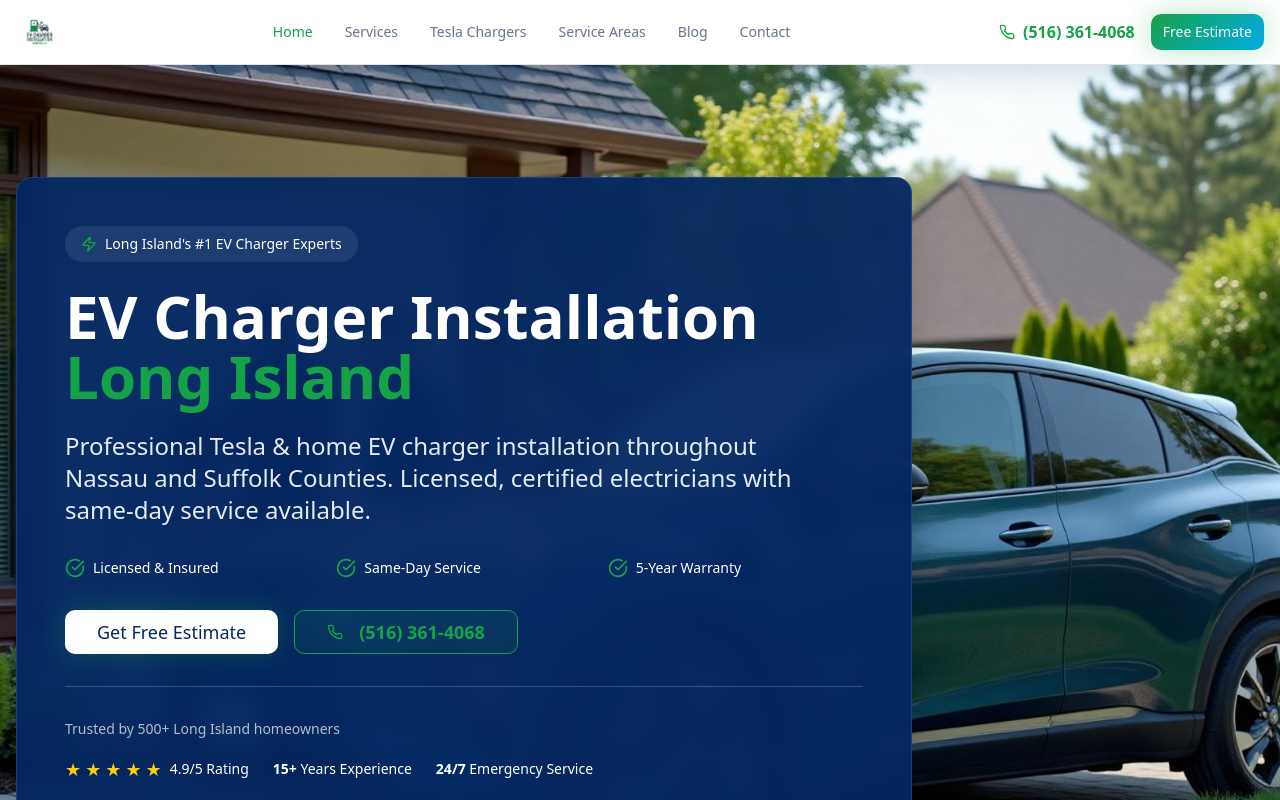
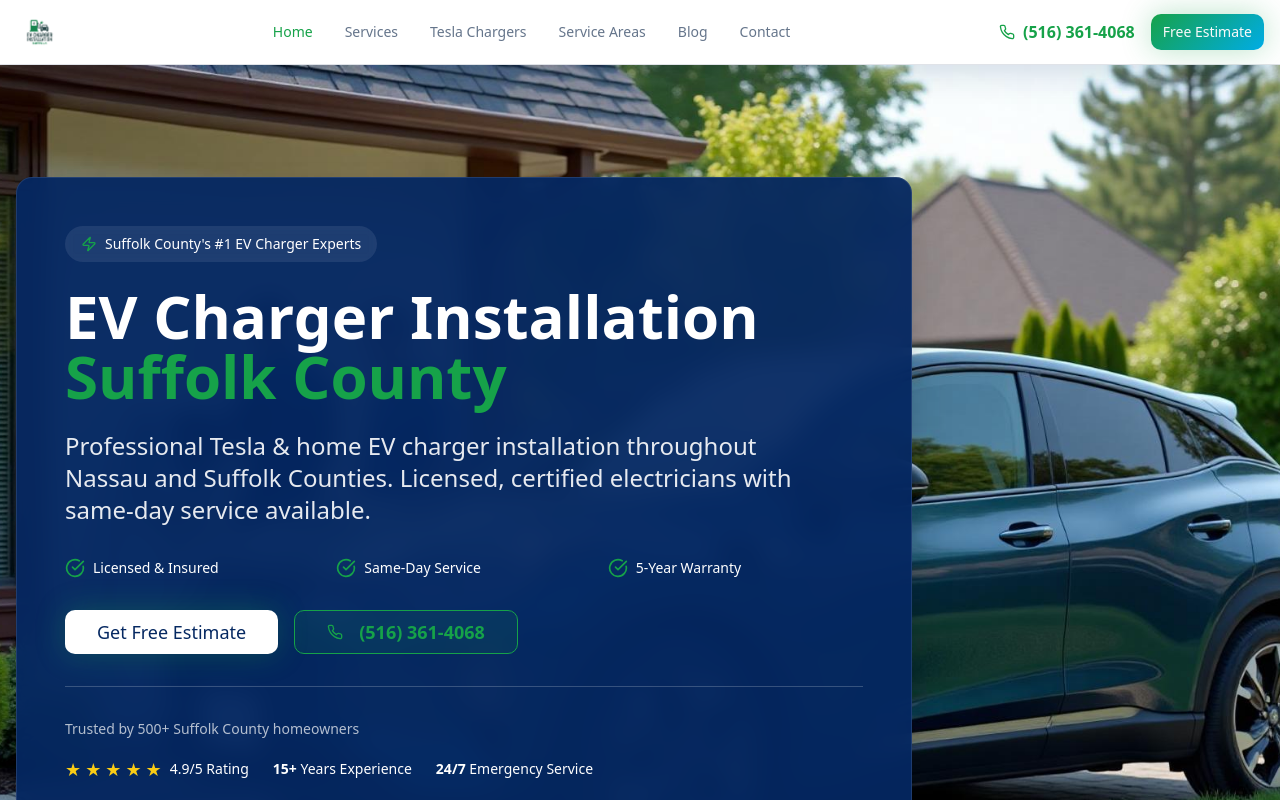
Before and after one commit to rberman84/ev-charger-website, a React (Vite) app: page / in a window 1280 px wide. Shown: the top 800 px of the page. Built offline with nearby package versions, Linux system fonts and the light colour scheme.

Commit message:
Update SEO to Suffolk County

```diff
--- a/src/components/Layout/Footer.tsx
+++ b/src/components/Layout/Footer.tsx
@@ -14,7 +14,7 @@ const Footer = () => {
               </div>
               <div>
                 <h3 className="text-lg font-bold">EV Charger Installation Suffolk</h3>
-                <p className="text-sm text-electric-green">Long Island's #1 EV Charger Experts</p>
+                <p className="text-sm text-electric-green">Suffolk County's #1 EV Charger Experts</p>
               </div>
             </div>
             <p className="text-sm text-silver-light leading-relaxed">
@@ -74,7 +74,7 @@ const Footer = () => {
                 <MapPin className="w-4 h-4 text-electric-green mt-0.5" />
                 <div>
                   <p>Serving Nassau & Suffolk Counties</p>
-                  <p className="text-silver-light">Long Island, NY</p>
+                  <p className="text-silver-light">Suffolk County, NY</p>
                 </div>
               </div>
             </div>
--- a/src/components/SEO/SEOHead.tsx
+++ b/src/components/SEO/SEOHead.tsx
@@ -12,7 +12,7 @@ interface SEOHeadProps {
 const SEOHead = ({
   title = "EV Charger Installation Suffolk | Licensed Local Experts",
   description = "Professional EV charger installation throughout Suffolk County. Licensed experts in Tesla, home & commercial EV charging stations. Serving all Suffolk County. Free estimates!",
-  keywords = "EV charger installation Long Island, Tesla charger installation, home EV charging station, electric vehicle charger Nassau County, Suffolk County EV installation",
+  keywords = "EV charger installation Suffolk County, Tesla charger installation, home EV charging station, electric vehicle charger Nassau County, Suffolk County EV installation",
   canonicalUrl,
   ogImage = "/og-image.jpg",
   schemaData
--- a/src/components/Sections/HeroSection.tsx
+++ b/src/components/Sections/HeroSection.tsx
@@ -19,13 +19,13 @@ const HeroSection = () => {
             {/* Hero Badge */}
             <div className="inline-flex items-center space-x-2 bg-white/10 backdrop-blur-sm rounded-full px-4 py-2 mb-6">
               <Zap className="w-4 h-4 text-electric-green" />
-              <span className="text-sm font-medium">Long Island's #1 EV Charger Experts</span>
+              <span className="text-sm font-medium">Suffolk County's #1 EV Charger Experts</span>
             </div>
 
             {/* Main Heading */}
             <h1 className="text-4xl md:text-5xl lg:text-6xl font-bold leading-tight mb-6">
               EV Charger Installation{" "}
-              <span className="text-electric-green">Long Island</span>
+              <span className="text-electric-green">Suffolk County</span>
             </h1>
 
             {/* Subheading */}
@@ -74,7 +74,7 @@ const HeroSection = () => {
 
             {/* Trust Indicators */}
             <div className="mt-8 pt-8 border-t border-white/20">
-              <p className="text-sm text-white/70 mb-4">Trusted by 500+ Long Island homeowners</p>
+              <p className="text-sm text-white/70 mb-4">Trusted by 500+ Suffolk County homeowners</p>
               <div className="flex items-center space-x-6">
                 <div className="flex items-center">
                   <div className="flex space-x-1">
--- a/src/components/Sections/ServicesSection.tsx
+++ b/src/components/Sections/ServicesSection.tsx
@@ -51,7 +51,7 @@ const ServicesSection = () => {
           </h2>
           <p className="text-lg text-silver max-w-3xl mx-auto">
             From Tesla Wall Connectors to commercial charging stations, we provide complete
-            EV charging solutions throughout Long Island with professional installation and ongoing support.
+            EV charging solutions throughout Suffolk County with professional installation and ongoing support.
           </p>
         </div>
 
--- a/src/pages/Blog.tsx
+++ b/src/pages/Blog.tsx
@@ -8,24 +8,24 @@ import { Link } from "react-router-dom";
 const Blog = () => {
   const blogPosts = [
     {
-      title: "Best EV Charger for Long Island Homes | 2025 Buyer's Guide",
-      excerpt: "Looking to install an EV charger at home on Long Island? Compare Tesla, ChargePoint, and JuiceBox. Expert tips from licensed installers.",
+      title: "Best EV Charger for Suffolk County Homes | 2025 Buyer's Guide",
+      excerpt: "Looking to install an EV charger at home in Suffolk County? Compare Tesla, ChargePoint, and JuiceBox. Expert tips from licensed installers.",
       category: "Home Charging",
       date: "2024-01-15",
       readTime: "5 min read",
       slug: "best-ev-charger-long-island-homes"
     },
     {
-      title: "EV Charger Installation Costs Long Island | What to Expect in 2025",
-      excerpt: "How much does it cost to install an EV charger on Long Island? Learn price ranges, panel upgrade costs, and what impacts installation.",
+      title: "EV Charger Installation Costs Suffolk County | What to Expect in 2025",
+      excerpt: "How much does it cost to install an EV charger in Suffolk County? Learn price ranges, panel upgrade costs, and what impacts installation.",
       category: "Cost Guide",
       date: "2024-01-10",
       readTime: "7 min read",
       slug: "ev-charger-installation-costs-suffolk-county"
     },
     {
-      title: "How to Prepare Your Long Island Home for EV Charger Installation",
-      excerpt: "Planning an EV charger installation? Learn how to prep your panel, garage, and wiring. Licensed Long Island electricians explain step by step.",
+      title: "How to Prepare Your Suffolk County Home for EV Charger Installation",
+      excerpt: "Planning an EV charger installation? Learn how to prep your panel, garage, and wiring. Licensed Suffolk County electricians explain step by step.",
       category: "Installation Guide",
       date: "2024-01-05",
       readTime: "6 min read",
@@ -33,7 +33,7 @@ const Blog = () => {
     },
     {
       title: "Tesla Wall Connector vs. Universal EV Chargers",
-      excerpt: "Detailed comparison between Tesla Wall Connector and universal Level 2 chargers for Long Island homeowners.",
+      excerpt: "Detailed comparison between Tesla Wall Connector and universal Level 2 chargers for Suffolk County homeowners.",
       category: "Product Comparison",
       date: "2023-12-28",
       readTime: "8 min read",
@@ -49,7 +49,7 @@ const Blog = () => {
     },
     {
       title: "Commercial EV Charging Station Benefits",
-      excerpt: "Why Long Island businesses should install EV charging stations and how they benefit customers, employees, and the bottom line.",
+      excerpt: "Why Suffolk County businesses should install EV charging stations and how they benefit customers, employees, and the bottom line.",
       category: "Commercial",
       date: "2023-12-15",
       readTime: "6 min read",
@@ -60,15 +60,15 @@ const Blog = () => {
   return (
     <>
       <SEOHead
-        title="EV Charger Installation Blog | Long Island Electric Vehicle Charging Tips & Guides"
-        description="Expert insights on EV charger installation, costs, permits, and best practices for Long Island homeowners and businesses. Latest EV charging news and guides."
-        keywords="EV charger installation blog, electric vehicle charging tips Long Island, EV charger costs, Tesla charger guides, home charging station advice"
+        title="EV Charger Installation Blog | Suffolk County Electric Vehicle Charging Tips & Guides"
+        description="Expert insights on EV charger installation, costs, permits, and best practices for Suffolk County homeowners and businesses. Latest EV charging news and guides."
+        keywords="EV charger installation blog, electric vehicle charging tips Suffolk County, EV charger costs, Tesla charger guides, home charging station advice"
         schemaData={[
           {
             "@context": "https://schema.org",
             "@type": "Blog",
             "name": "EV Charger Installation Suffolk Blog",
-            "description": "Expert insights on EV charger installation, costs, permits, and best practices for Long Island homeowners and businesses.",
+            "description": "Expert insights on EV charger installation, costs, permits, and best practices for Suffolk County homeowners and businesses.",
             "url": "https://powerupevli.com/blog",
             "publisher": {"@type": "LocalBusiness", "@id": "https://powerupevli.com#company"}
           },
@@ -91,7 +91,7 @@ const Blog = () => {
               EV Charging <span className="text-electric-green">Knowledge Hub</span>
             </h1>
             <p className="text-xl mb-8 max-w-3xl mx-auto">
-              Expert insights, installation guides, and the latest news on EV charger installation throughout Long Island.
+              Expert insights, installation guides, and the latest news on EV charger installation throughout Suffolk County.
               Stay informed with tips from our certified electricians.
             </p>
           </div>
@@ -145,7 +145,7 @@ const Blog = () => {
               </h3>
               <p className="text-silver mb-6 max-w-2xl mx-auto">
                 Get the latest tips, guides, and news on EV charger installation delivered to your inbox.
-                Plus exclusive discounts for Long Island homeowners.
+                Plus exclusive discounts for Suffolk County homeowners.
               </p>
               <div className="flex flex-col sm:flex-row gap-4 max-w-md mx-auto">
                 <input
--- a/src/pages/Contact.tsx
+++ b/src/pages/Contact.tsx
@@ -11,7 +11,7 @@ const Contact = () => {
       <SEOHead
         title="Contact EV Charger Installation Suffolk | Free Estimates"
         description="Contact EV Charger Installation Suffolk for professional EV charger installation throughout Suffolk County. Free estimates, same-day service. Call (516) 361-4068 or request a quote online."
-        keywords="contact EV charger installer Long Island, EV charger installation quote, Tesla charger installation estimate, Nassau Suffolk County electrician"
+        keywords="contact EV charger installer Suffolk County, EV charger installation quote, Tesla charger installation estimate, Nassau Suffolk County electrician"
         schemaData={[
           {
             "@context": "https://schema.org",
--- a/src/pages/Index.tsx
+++ b/src/pages/Index.tsx
@@ -20,7 +20,7 @@ const Index = () => {
     "logo": "https://powerupevli.com/logo.png",
     "image": "https://powerupevli.com/og-image-ev-charger.jpg",
     "priceRange": "$$",
-    "description": "EV charger installation on Long Island. Tesla, ChargePoint, JuiceBox. Licensed, insured, code-compliant installs across Suffolk & Nassau.",
+    "description": "EV charger installation in Suffolk County. Tesla, ChargePoint, JuiceBox. Licensed, insured, code-compliant installs across Suffolk & Nassau.",
     "address": {
       "@type": "PostalAddress",
       "streetAddress": "123 Main Street",
@@ -37,7 +37,7 @@ const Index = () => {
       {"@type": "City", "name": "Hempstead"},
       {"@type": "AdministrativeArea", "name": "Suffolk County"},
       {"@type": "AdministrativeArea", "name": "Nassau County"},
-      {"@type": "Place", "name": "Long Island"}
+      {"@type": "Place", "name": "Suffolk County"}
     ],
     "geo": {
       "@type": "GeoCoordinates",
@@ -162,7 +162,7 @@ const Index = () => {
 
   const faqs = [
     {
-      question: "How much does EV charger installation cost on Long Island?",
+      question: "How much does EV charger installation cost in Suffolk County?",
       answer: "EV charger installation costs typically range from $800-$2,500 depending on the charger type, electrical upgrades needed, and installation complexity. Tesla Wall Connectors typically cost $1,200-$1,800 installed. We provide free estimates with transparent pricing."
     },
     {
@@ -186,9 +186,9 @@ const Index = () => {
   return (
     <>
       <SEOHead
-        title="EV Charger Installation Long Island | Licensed Local Experts"
-        description="Professional EV charger installation across Long Island. Tesla, ChargePoint & more. Licensed electricians. Fast, reliable, code-compliant installs. Free estimate today."
-        keywords="EV charger installation Long Island, Tesla charger installation, home EV charging station, electric vehicle charger Nassau County, Suffolk County EV installation, EV charger electrician Long Island"
+        title="EV Charger Installation Suffolk County | Licensed Local Experts"
+        description="Professional EV charger installation across Suffolk County. Tesla, ChargePoint & more. Licensed electricians. Fast, reliable, code-compliant installs. Free estimate today."
+        keywords="EV charger installation Suffolk County, Tesla charger installation, home EV charging station, electric vehicle charger Nassau County, Suffolk County EV installation, EV charger electrician Suffolk County"
         schemaData={combinedSchema}
       />
 
@@ -279,7 +279,7 @@ const Index = () => {
               EV Charger Installation Service Areas
             </h2>
             <p className="text-lg text-silver max-w-3xl mx-auto">
-              We provide professional EV charger installation throughout Suffolk County on Long Island.
+              We provide professional EV charger installation throughout Suffolk County.
               Our certified electricians serve residential and commercial customers across all major communities.
             </p>
           </div>
@@ -310,7 +310,7 @@ const Index = () => {
         <div className="container mx-auto px-4">
           <div className="text-center mb-12">
             <h2 className="text-3xl md:text-4xl font-bold text-navy-deep mb-4">
-              What Our Long Island Customers Say
+              What Our Suffolk County Customers Say
             </h2>
             <div className="flex items-center justify-center space-x-2 mb-4">
               <div className="flex space-x-1">
--- a/src/pages/ServiceAreas.tsx
+++ b/src/pages/ServiceAreas.tsx
@@ -36,7 +36,7 @@ const ServiceAreas = () => {
   return (
     <>
       <Helmet>
-        <title>Service Areas Long Island | EV Charger Installation Coverage</title>
+        <title>Service Areas Suffolk County | EV Charger Installation Coverage</title>
         <meta name="description" content="EV Charger Installation Suffolk serves Suffolk County with professional EV charger installation. Licensed electricians covering Ronkonkoma, Patchogue, Smithtown, Huntington & Hempstead." />
         <meta property="og:title" content="Service Areas Suffolk County | EV Charger Installation Coverage" />
         <meta property="og:description" content="EV Charger Installation Suffolk serves Suffolk County with professional EV charger installation. Licensed electricians covering Ronkonkoma, Patchogue, Smithtown, Huntington & Hempstead." />
@@ -66,10 +66,10 @@ const ServiceAreas = () => {
             <div className="max-w-4xl mx-auto text-center text-white">
               <h1 className="text-4xl md:text-6xl font-bold mb-6">
                 Service Areas
-                <span className="block text-electric-green">Across Long Island</span>
+                <span className="block text-electric-green">Across Suffolk County</span>
               </h1>
               <p className="text-xl md:text-2xl mb-8 text-silver-light">
-                Professional EV charger installation throughout Suffolk County on Long Island.
+                Professional EV charger installation throughout Suffolk County.
               </p>
               <div className="flex flex-col sm:flex-row gap-4 justify-center items-center">
                 <div className="flex items-center space-x-2 text-electric-green">
@@ -131,7 +131,7 @@ const ServiceAreas = () => {
           <div className="container mx-auto px-4">
             <div className="max-w-4xl mx-auto text-center">
               <h2 className="text-3xl font-bold text-navy-deep mb-6">
-                Complete Long Island Coverage
+                Complete Suffolk County Coverage
               </h2>
               <p className="text-lg text-silver mb-8">
                  While we specialize in the areas listed above, our licensed electricians
--- a/src/pages/Services.tsx
+++ b/src/pages/Services.tsx
@@ -46,17 +46,17 @@ const Services = () => {
   return (
     <>
       <Helmet>
-        <title>EV Charger Installation Services Long Island | Tesla & Level 2 Charging</title>
-        <meta name="description" content="Professional EV charger installation services on Long Island. Tesla Wall Connectors, Level 2 home charging, commercial stations & panel upgrades. Licensed electricians." />
-        <meta property="og:title" content="EV Charger Installation Services Long Island | Tesla & Level 2 Charging" />
-        <meta property="og:description" content="Professional EV charger installation services on Long Island. Tesla Wall Connectors, Level 2 home charging, commercial stations & panel upgrades. Licensed electricians." />
+        <title>EV Charger Installation Services Suffolk County | Tesla & Level 2 Charging</title>
+        <meta name="description" content="Professional EV charger installation services in Suffolk County. Tesla Wall Connectors, Level 2 home charging, commercial stations & panel upgrades. Licensed electricians." />
+        <meta property="og:title" content="EV Charger Installation Services Suffolk County | Tesla & Level 2 Charging" />
+        <meta property="og:description" content="Professional EV charger installation services in Suffolk County. Tesla Wall Connectors, Level 2 home charging, commercial stations & panel upgrades. Licensed electricians." />
         <script type="application/ld+json">
           {JSON.stringify({
             "@context": "https://schema.org",
             "@type": "Service",
             "serviceType": "EV Charger Installation",
-            "name": "EV Charger Installation Services Long Island",
-            "description": "Professional installation of EV charging stations for homes and businesses across Long Island",
+            "name": "EV Charger Installation Services Suffolk County",
+            "description": "Professional installation of EV charging stations for homes and businesses across Suffolk County",
             "provider": {"@type": "LocalBusiness", "name": "EV Charger Installation Suffolk"},
             "areaServed": [
               {"@type": "AdministrativeArea", "name": "Suffolk County"},
@@ -86,7 +86,7 @@ const Services = () => {
                 <span className="block text-electric-green">Services</span>
               </h1>
               <p className="text-xl md:text-2xl mb-8 text-silver-light">
-                Licensed electricians providing professional EV charging solutions across Long Island
+                Licensed electricians providing professional EV charging solutions across Suffolk County
               </p>
               <div className="flex flex-col sm:flex-row gap-4 justify-center items-center">
                 <div className="flex items-center space-x-2 text-electric-green">
--- a/src/pages/blog/BestEVChargerLongIslandHomes.tsx
+++ b/src/pages/blog/BestEVChargerLongIslandHomes.tsx
@@ -9,9 +9,9 @@ const BestEVChargerLongIslandHomes = () => {
   return (
     <>
       <SEOHead
-        title="Best EV Charger for Long Island Homes | 2025 Buyer's Guide"
-        description="Looking to install an EV charger at home on Long Island? Compare Tesla, ChargePoint, and JuiceBox. Expert tips from licensed installers."
-        keywords="best EV charger Long Island, home EV charger installation, Tesla Wall Connector, ChargePoint, JuiceBox"
+        title="Best EV Charger for Suffolk County Homes | 2025 Buyer's Guide"
+        description="Looking to install an EV charger at home in Suffolk County? Compare Tesla, ChargePoint, and JuiceBox. Expert tips from licensed installers."
+        keywords="best EV charger Suffolk County, home EV charger installation, Tesla Wall Connector, ChargePoint, JuiceBox"
       />
 
       <article className="min-h-screen bg-background">
@@ -26,10 +26,10 @@ const BestEVChargerLongIslandHomes = () => {
             <div className="max-w-4xl">
               <Badge className="bg-white/10 text-white mb-4">Home Charging</Badge>
               <h1 className="text-4xl md:text-5xl font-bold mb-4">
-                Best EV Charger for Long Island Homes | 2025 Buyer's Guide
+                Best EV Charger for Suffolk County Homes | 2025 Buyer's Guide
               </h1>
               <p className="text-xl text-white/90 mb-6">
-                Looking to install an EV charger at home on Long Island? Compare Tesla, ChargePoint, and JuiceBox. Expert tips from licensed installers.
+                Looking to install an EV charger at home in Suffolk County? Compare Tesla, ChargePoint, and JuiceBox. Expert tips from licensed installers.
               </p>
               <div className="flex items-center space-x-4 text-sm text-white/80">
                 <span>January 15, 2024</span>
--- a/src/pages/blog/CommercialEVChargingBenefits.tsx
+++ b/src/pages/blog/CommercialEVChargingBenefits.tsx
@@ -9,9 +9,9 @@ const CommercialEVChargingBenefits = () => {
   return (
     <>
       <SEOHead
-        title="Commercial EV Charging Station Benefits | Long Island Business Guide"
-        description="Why Long Island businesses should install EV charging stations and how they benefit customers, employees, and the bottom line."
-        keywords="commercial EV charging Long Island, business EV charging stations, workplace charging benefits Nassau Suffolk"
+        title="Commercial EV Charging Station Benefits | Suffolk County Business Guide"
+        description="Why Suffolk County businesses should install EV charging stations and how they benefit customers, employees, and the bottom line."
+        keywords="commercial EV charging Suffolk County, business EV charging stations, workplace charging benefits Nassau Suffolk"
       />
 
       <article className="min-h-screen bg-background">
@@ -28,7 +28,7 @@ const CommercialEVChargingBenefits = () => {
                 Commercial EV Charging Station Benefits
               </h1>
               <p className="text-xl text-white/90 mb-6">
-                Why Long Island businesses should install EV charging stations and how they benefit customers, employees, and the bottom line.
+                Why Suffolk County businesses should install EV charging stations and how they benefit customers, employees, and the bottom line.
               </p>
               <div className="flex items-center space-x-4 text-sm text-white/80">
                 <span>December 15, 2023</span>
--- a/src/pages/blog/EVChargerInstallationCosts.tsx
+++ b/src/pages/blog/EVChargerInstallationCosts.tsx
@@ -9,9 +9,9 @@ const EVChargerInstallationCosts = () => {
   return (
     <>
       <SEOHead
-        title="EV Charger Installation Costs Long Island | What to Expect in 2025"
-        description="How much does it cost to install an EV charger on Long Island? Learn price ranges, panel upgrade costs, and what impacts installation."
-        keywords="EV charger installation cost Long Island, electric vehicle charger price Suffolk County, Nassau County EV installation"
+        title="EV Charger Installation Costs Suffolk County | What to Expect in 2025"
+        description="How much does it cost to install an EV charger in Suffolk County? Learn price ranges, panel upgrade costs, and what impacts installation."
+        keywords="EV charger installation cost Suffolk County, electric vehicle charger price Suffolk County, Nassau County EV installation"
       />
 
       <article className="min-h-screen bg-background">
@@ -25,10 +25,10 @@ const EVChargerInstallationCosts = () => {
             <div className="max-w-4xl">
               <Badge className="bg-white/10 text-white mb-4">Cost Guide</Badge>
               <h1 className="text-4xl md:text-5xl font-bold mb-4">
-                EV Charger Installation Costs Long Island | What to Expect in 2025
+                EV Charger Installation Costs Suffolk County | What to Expect in 2025
               </h1>
               <p className="text-xl text-white/90 mb-6">
-                How much does it cost to install an EV charger on Long Island? Learn price ranges, panel upgrade costs, and what impacts installation pricing.
+                How much does it cost to install an EV charger in Suffolk County? Learn price ranges, panel upgrade costs, and what impacts installation pricing.
               </p>
               <div className="flex items-center space-x-4 text-sm text-white/80">
                 <span>January 10, 2024</span>
```
